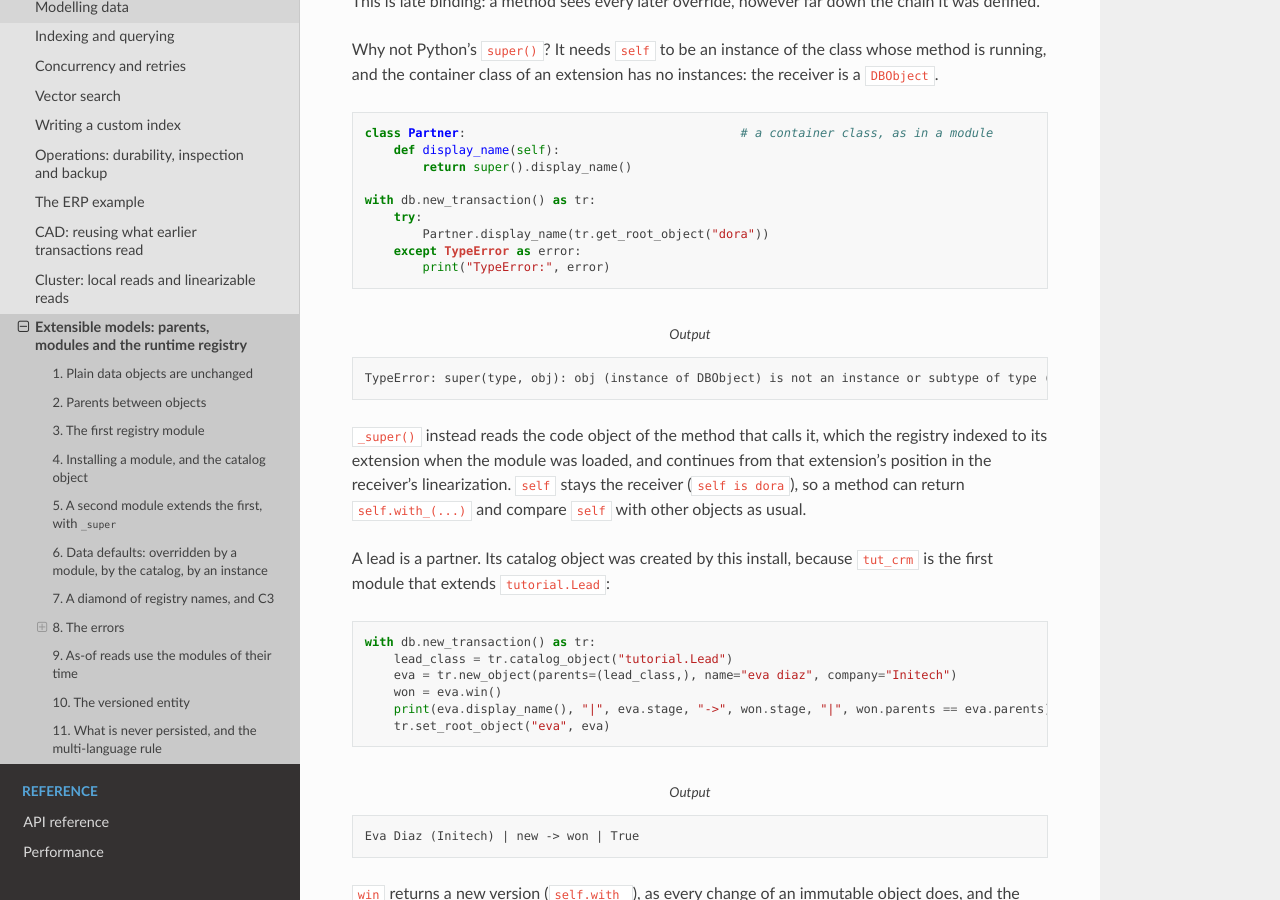
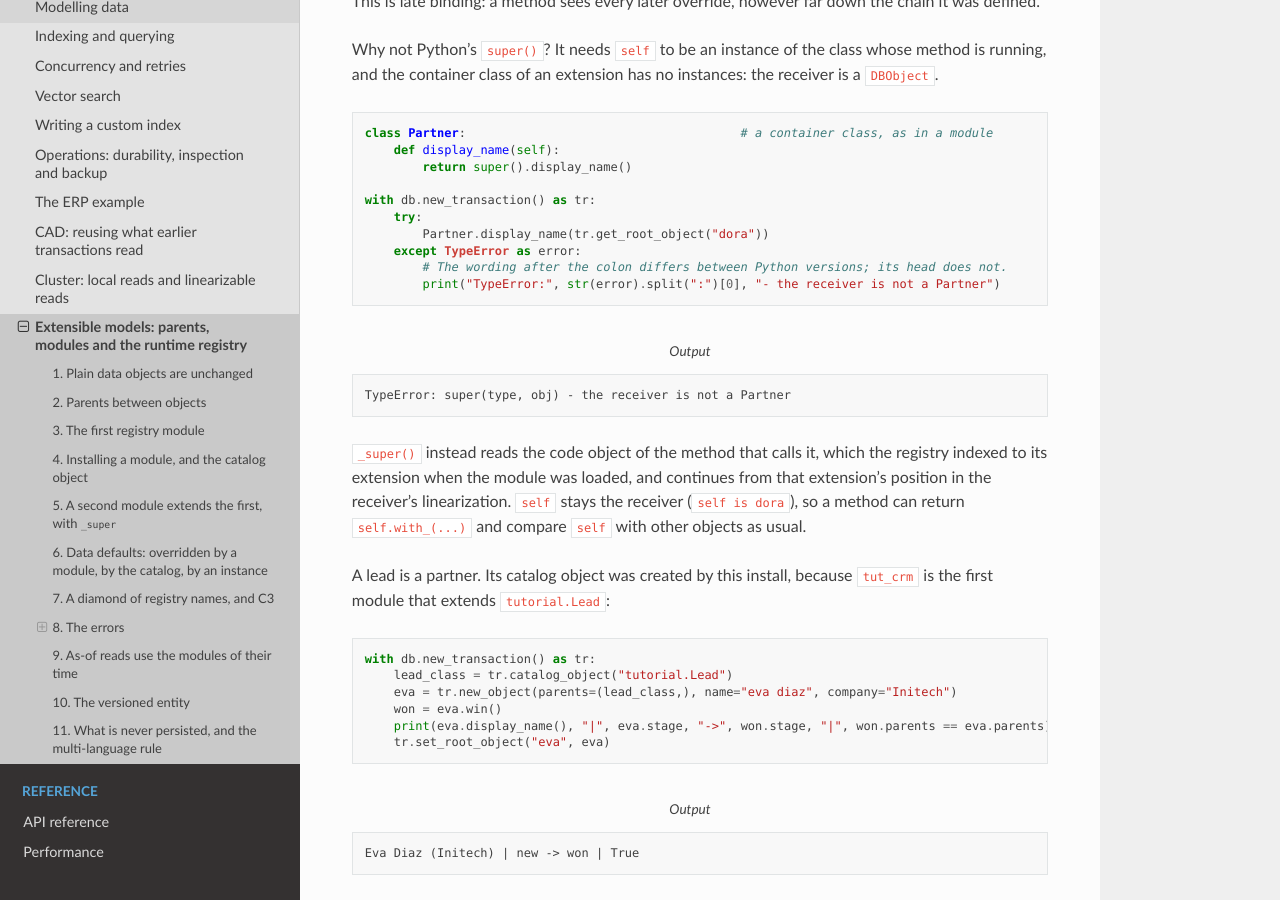
Before and after one commit to gamarino/ProtoDB, a Sphinx documentation site: the page built from docs/source/tutorials/extensible-models.rst, in a window 1280 px wide and 900 px high, scrolled down 9722 px. Built offline with Sphinx 7.4.7 and the Read the Docs theme 3.1.0, drawn with Linux system fonts in a browser that asks for light colours.

Commit message:
Fix two merge-time failures found by the rc4 full suites
test_value_depth: the stand-in for FileStorage._append takes the record
version argument added by the feature-versioned segments (Task 2).
extensible-models tutorial: print only the version-independent head of
Python's super() TypeError (3.12 words it differently).

Co-Authored-By: Claude Opus 5.5 <noreply@anthropic.com>

```diff
--- a/docs/source/tutorials/extensible-models.rst
+++ b/docs/source/tutorials/extensible-models.rst
@@ -482,12 +482,13 @@ the container class of an extension has no instances: the receiver is a ``DBObje
        try:
            Partner.display_name(tr.get_root_object("dora"))
        except TypeError as error:
-           print("TypeError:", error)
+           # The wording after the colon differs between Python versions; its head does not.
+           print("TypeError:", str(error).split(":")[0], "- the receiver is not a Partner")
 
 .. code-block:: text
    :caption: Output
 
-   TypeError: super(type, obj): obj (instance of DBObject) is not an instance or subtype of type (Partner).
+   TypeError: super(type, obj) - the receiver is not a Partner
 
 ``_super()`` instead reads the code object of the method that calls it, which the registry indexed to its
 extension when the module was loaded, and continues from that extension's position in the receiver's
```
Also changed, not shown: 1 other file.
